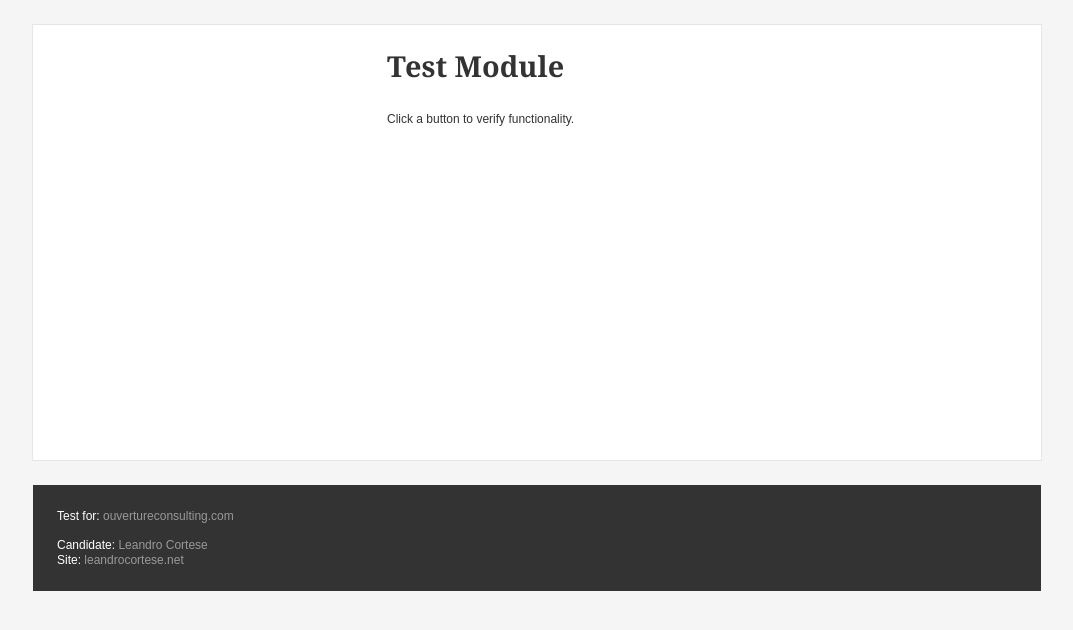
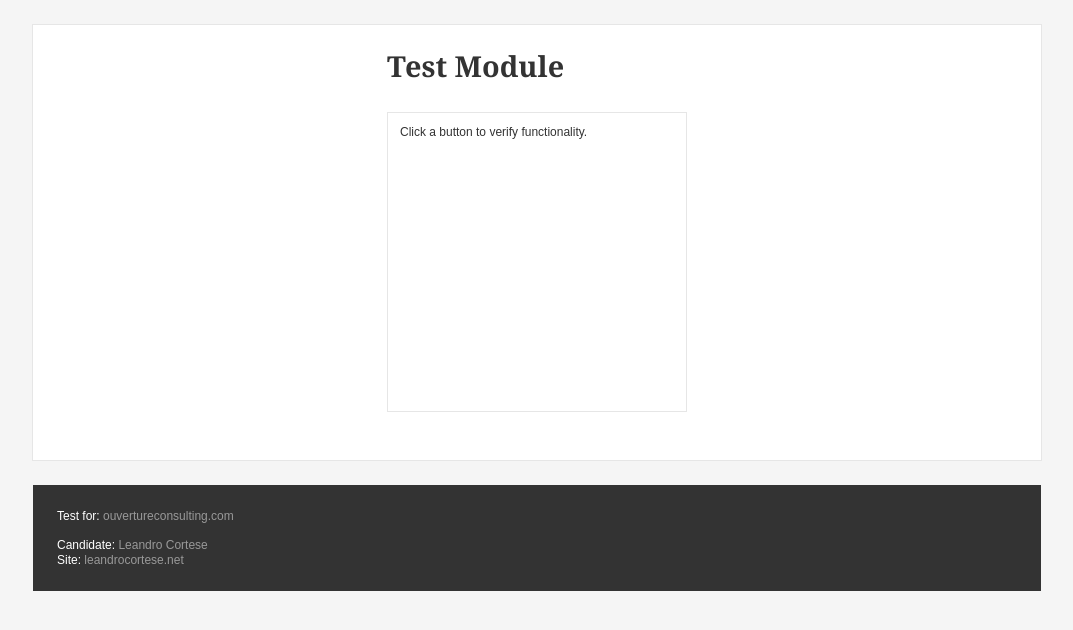
Before and after one commit to lcortese/ouverture, a PHP site: template views/home.php in a window 1280 px wide. Shown: the top 630 px of the page, without its empty margins (103-1176 px from the left). Run offline with PHP 8.4, Linux system fonts and the light colour scheme; the template is opened without the code that fills it, so the values that code supplies are empty; some libraries are stand-ins or nearby versions.

Commit message:
Last UI improves

```diff
--- a/public/styles/root.css
+++ b/public/styles/root.css
@@ -69,15 +69,16 @@ input[type=reset] {
 .modal-window {
 
 	z-index:950;
-	max-height: 90%;
-	max-width: 60%;
-	overflow-y: auto;
 	position: fixed;
 
-	min-width:480px;
-	display:none;
+	max-height: 90%;
+	min-width: 480px;
+	max-width: 720px;
+
+	overflow-y: auto;
 
 	background: #fff;
+	display:none;
 }
 
 .modal-window .modal-header:empty {
--- a/public/styles/site.css
+++ b/public/styles/site.css
@@ -48,8 +48,10 @@ a:hover{
     margin-right: auto;
 }
 #test-module .content {
-    width: 300px;
-    height: 300px;
+    border: 1px solid #E6E6E6;
+    padding: 1em;
+    width: 274px;
+    height: 274px;
     overflow-y: auto;
     margin: 2em auto;
 }
```
